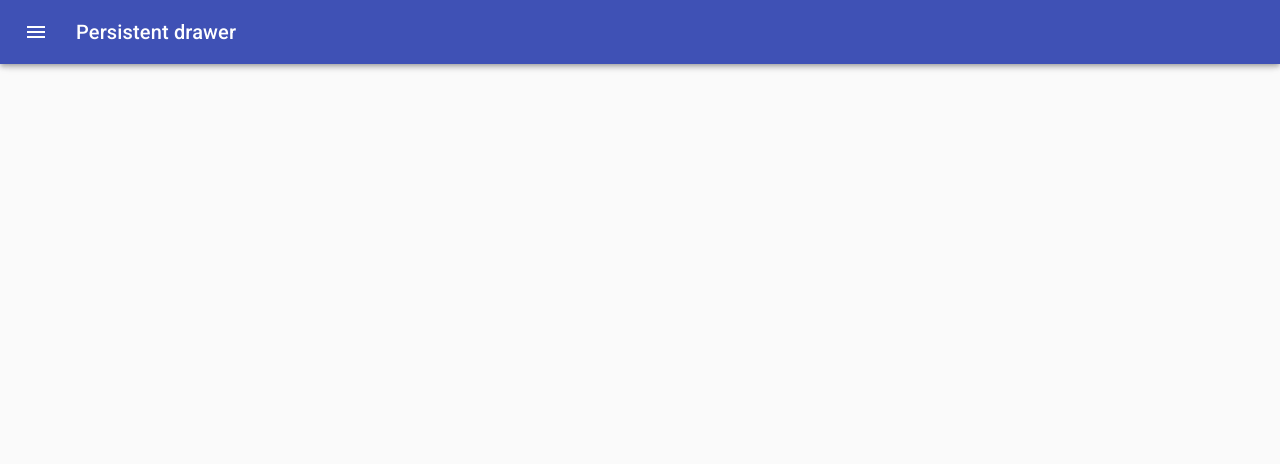
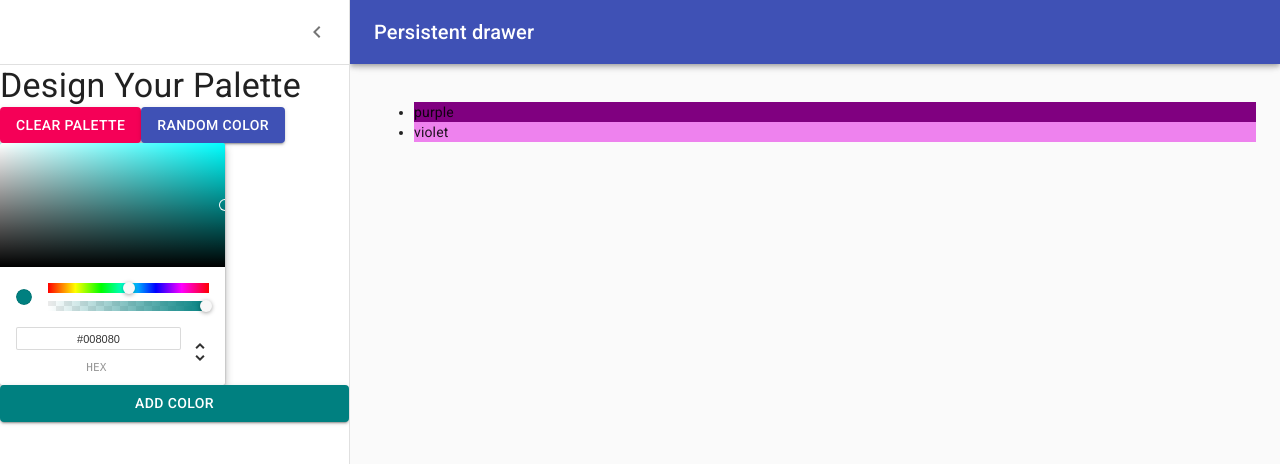
Before and after one commit to zomeru/zomify-colors, a React (Create React App) app: page /palette/new in a window 1280 px wide. Shown: the top 464 px of the page. Built offline with nearby package versions, Linux system fonts and the light colour scheme.

Commit message:
Connect ChromePicker to Button

```diff
--- a/src/components/NewPaletteForm.js
+++ b/src/components/NewPaletteForm.js
@@ -72,11 +72,12 @@ const useStyles = makeStyles(theme => ({
   },
 }));
 
-export default function NewPaletteFrom() {
+const NewPaletteForm = props => {
   const classes = useStyles();
   //const theme = useTheme();
-  const [open, setOpen] = useState(false);
-  const [color, setColor] = useState('purple');
+  const [open, setOpen] = useState(true);
+  const [currentColor, setCurrentColor] = useState('teal');
+  const [colors, setColors] = useState(['purple', 'violet']);
 
   const handleDrawerOpen = () => {
     setOpen(true);
@@ -86,8 +87,12 @@ export default function NewPaletteFrom() {
     setOpen(false);
   };
 
-  const colorChangeHandler = newColor => {
-    setColor(newColor.hex);
+  const updateColorHandler = newColor => {
+    setCurrentColor(newColor.hex);
+  };
+
+  const addNewColor = () => {
+    setColors([...colors, currentColor]);
   };
 
   return (
@@ -138,8 +143,16 @@ export default function NewPaletteFrom() {
             Random Color
           </Button>
         </div>
-        <ChromePicker color={color} onChangeComplete={colorChangeHandler} />
-        <Button variant='contained' color='primary'>
+        <ChromePicker
+          color={currentColor}
+          onChangeComplete={updateColorHandler}
+        />
+        <Button
+          variant='contained'
+          color='primary'
+          style={{ backgroundColor: currentColor }}
+          onClick={addNewColor}
+        >
           Add Color
         </Button>
       </Drawer>
@@ -149,7 +162,14 @@ export default function NewPaletteFrom() {
         })}
       >
         <div className={classes.drawerHeader} />
+        <ul>
+          {colors.map(color => (
+            <li style={{ backgroundColor: color }}>{color}</li>
+          ))}
+        </ul>
       </main>
     </div>
   );
-}
+};
+
+export default NewPaletteForm;
```
